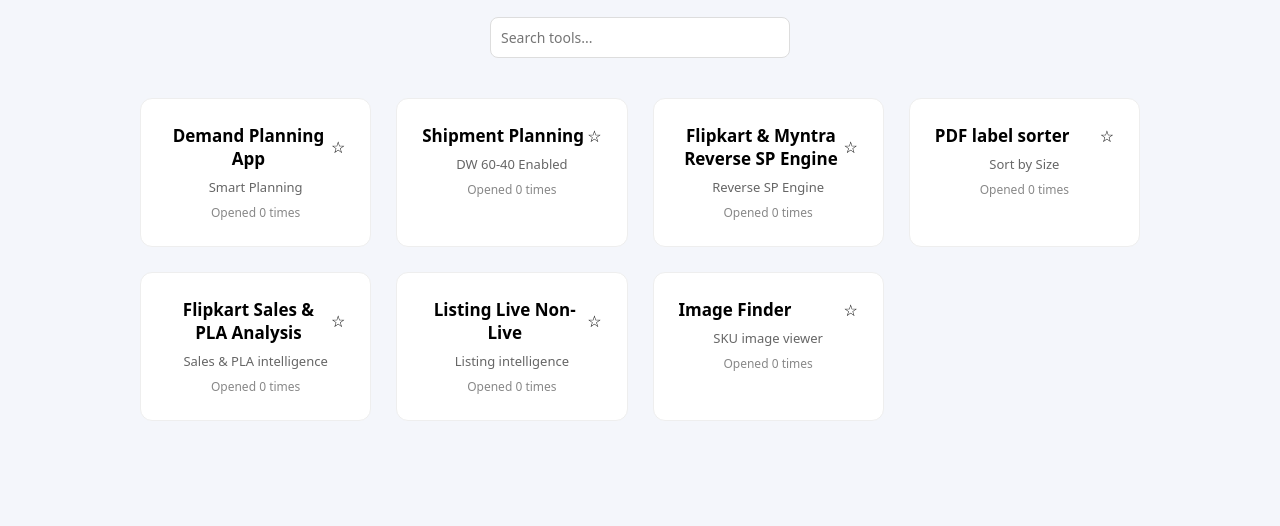
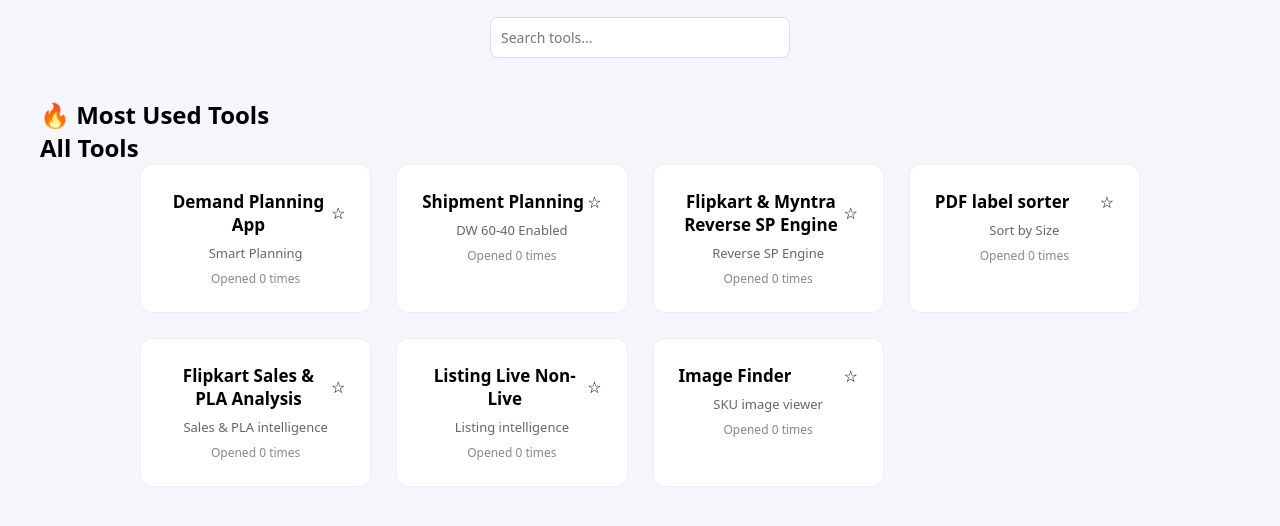
Before and after one commit to saurabhjopl-code/tool-dashboard, a plain HTML site: page index.html in a window 1280 px wide. Shown: the part 196-722 px from the top of the page. Drawn offline with Linux system fonts and the light colour scheme.

Commit message:
Update index.html

```diff
--- a/index.html
+++ b/index.html
@@ -32,7 +32,22 @@
 </div>
 
 
+<div class="most-used-section">
+
+<h2>🔥 Most Used Tools</h2>
+
+<div id="mostUsedGrid" class="tool-grid"></div>
+
+</div>
+
+
+<div class="all-tools">
+
+<h2>All Tools</h2>
+
 <div id="toolGrid" class="tool-grid"></div>
+
+</div>
 
 
 <script src="script.js"></script>
```
